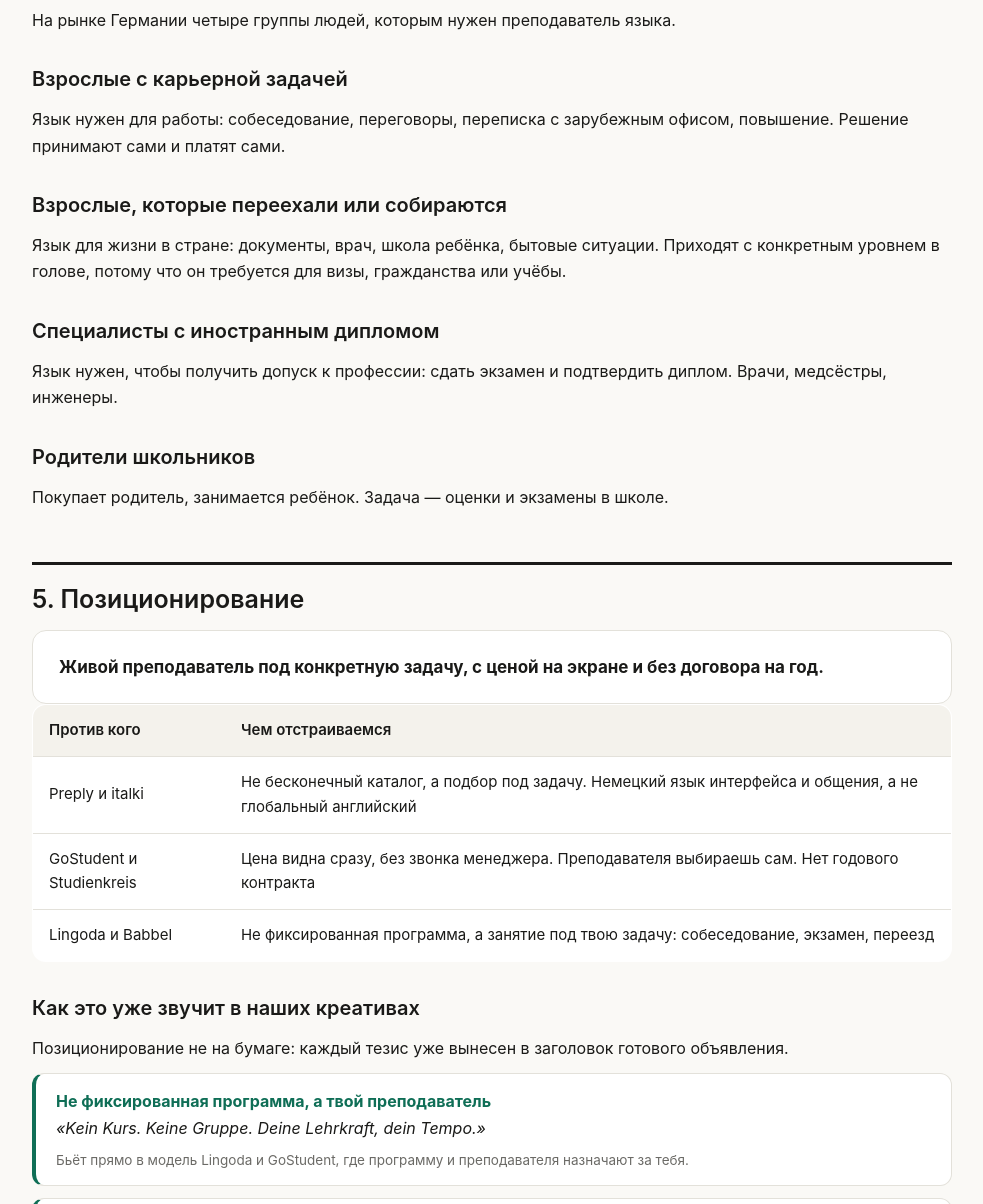
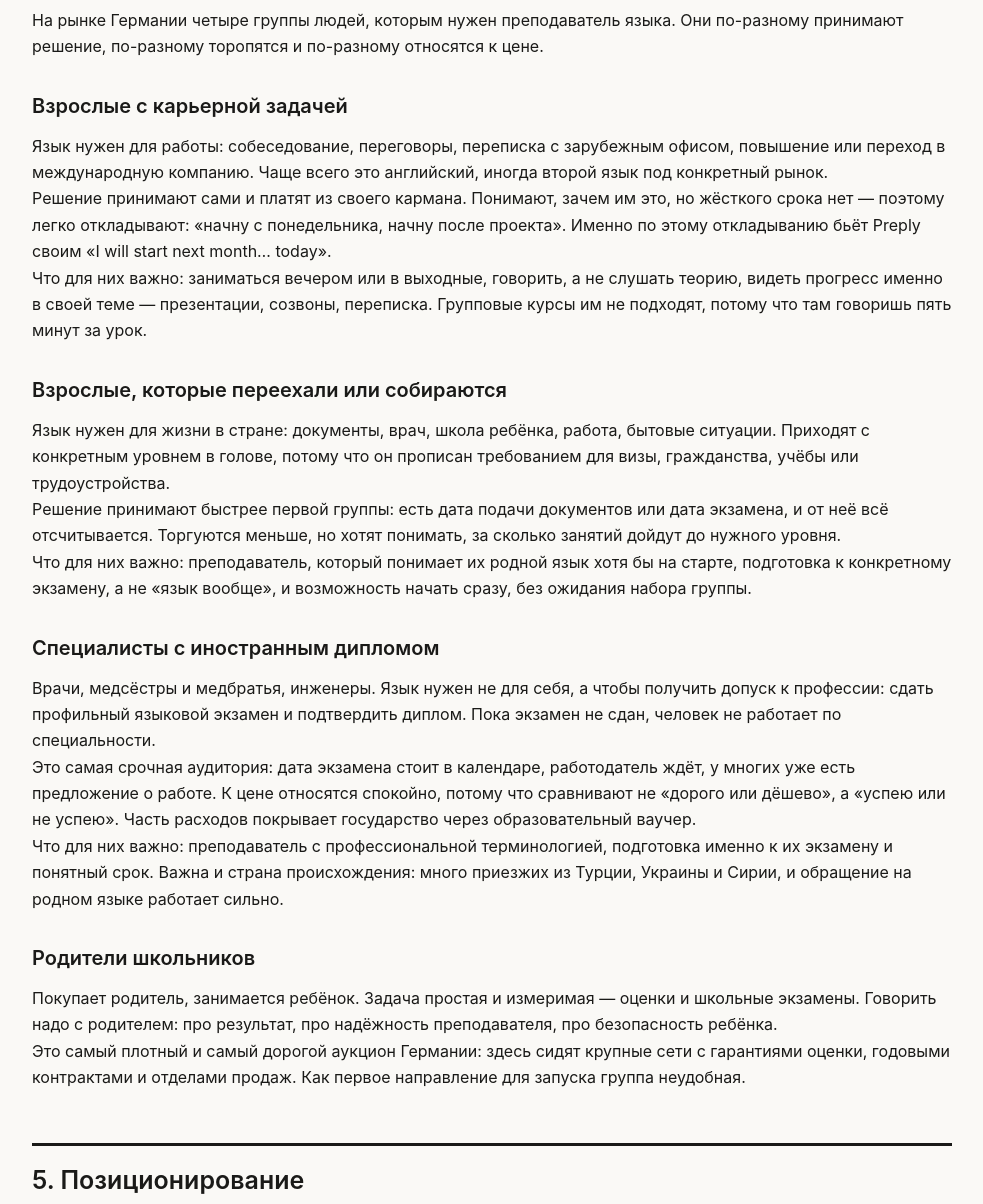
Before and after one commit to MaximMaximenia/ollinter-kp, a plain HTML site: page market-analysis.html in a window 1280 px wide. Shown: the part 4581-5785 px from the top of the page, without its empty margins (148-1131 px from the left). Drawn offline with Linux system fonts and the light colour scheme.

Commit message:
ЦА: подробнее, без чисел

```diff
--- a/market-analysis.html
+++ b/market-analysis.html
@@ -170,19 +170,26 @@ blockquote{border-left:3px solid var(--line);padding:4px 0 4px 18px;margin:16px
 </table>
 
 <h2 id="s4">4. Целевая аудитория</h2>
-<p>На рынке Германии четыре группы людей, которым нужен преподаватель языка.</p>
+<p>На рынке Германии четыре группы людей, которым нужен преподаватель языка. Они по-разному принимают решение, по-разному торопятся и по-разному относятся к цене.</p>
 
 <h3>Взрослые с карьерной задачей</h3>
-<p>Язык нужен для работы: собеседование, переговоры, переписка с зарубежным офисом, повышение. Решение принимают сами и платят сами.</p>
+<p>Язык нужен для работы: собеседование, переговоры, переписка с зарубежным офисом, повышение или переход в международную компанию. Чаще всего это английский, иногда второй язык под конкретный рынок.</p>
+<p>Решение принимают сами и платят из своего кармана. Понимают, зачем им это, но жёсткого срока нет — поэтому легко откладывают: «начну с понедельника, начну после проекта». Именно по этому откладыванию бьёт Preply своим «I will start next month… today».</p>
+<p>Что для них важно: заниматься вечером или в выходные, говорить, а не слушать теорию, видеть прогресс именно в своей теме — презентации, созвоны, переписка. Групповые курсы им не подходят, потому что там говоришь пять минут за урок.</p>
 
 <h3>Взрослые, которые переехали или собираются</h3>
-<p>Язык для жизни в стране: документы, врач, школа ребёнка, бытовые ситуации. Приходят с конкретным уровнем в голове, потому что он требуется для визы, гражданства или учёбы.</p>
+<p>Язык нужен для жизни в стране: документы, врач, школа ребёнка, работа, бытовые ситуации. Приходят с конкретным уровнем в голове, потому что он прописан требованием для визы, гражданства, учёбы или трудоустройства.</p>
+<p>Решение принимают быстрее первой группы: есть дата подачи документов или дата экзамена, и от неё всё отсчитывается. Торгуются меньше, но хотят понимать, за сколько занятий дойдут до нужного уровня.</p>
+<p>Что для них важно: преподаватель, который понимает их родной язык хотя бы на старте, подготовка к конкретному экзамену, а не «язык вообще», и возможность начать сразу, без ожидания набора группы.</p>
 
 <h3>Специалисты с иностранным дипломом</h3>
-<p>Язык нужен, чтобы получить допуск к профессии: сдать экзамен и подтвердить диплом. Врачи, медсёстры, инженеры.</p>
+<p>Врачи, медсёстры и медбратья, инженеры. Язык нужен не для себя, а чтобы получить допуск к профессии: сдать профильный языковой экзамен и подтвердить диплом. Пока экзамен не сдан, человек не работает по специальности.</p>
+<p>Это самая срочная аудитория: дата экзамена стоит в календаре, работодатель ждёт, у многих уже есть предложение о работе. К цене относятся спокойно, потому что сравнивают не «дорого или дёшево», а «успею или не успею». Часть расходов покрывает государство через образовательный ваучер.</p>
+<p>Что для них важно: преподаватель с профессиональной терминологией, подготовка именно к их экзамену и понятный срок. Важна и страна происхождения: много приезжих из Турции, Украины и Сирии, и обращение на родном языке работает сильно.</p>
 
 <h3>Родители школьников</h3>
-<p>Покупает родитель, занимается ребёнок. Задача — оценки и экзамены в школе.</p>
+<p>Покупает родитель, занимается ребёнок. Задача простая и измеримая — оценки и школьные экзамены. Говорить надо с родителем: про результат, про надёжность преподавателя, про безопасность ребёнка.</p>
+<p>Это самый плотный и самый дорогой аукцион Германии: здесь сидят крупные сети с гарантиями оценки, годовыми контрактами и отделами продаж. Как первое направление для запуска группа неудобная.</p>
 
 <h2 id="s5">5. Позиционирование</h2>
 
```
